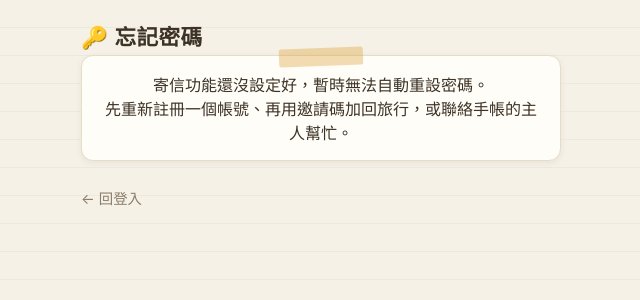
After one commit to thomaschen-spec/trip-ledger, a Flask app: page /forgot in a window 1280 px wide. The commit adds this page. Shown: the top 300 px of the page, without its empty margins (319-959 px from the left). Run offline with Flask 3, Linux system fonts and the light colour scheme; some libraries are stand-ins or nearby versions.

Commit message:
忘記密碼：email 寄重設連結（SMTP 走環境變數，未設定時顯示未啟用）
- /forgot 寄信（不洩漏 email 是否存在）、/reset/<token> 60分鐘一次性
- token 只存 SHA-256 雜湊；用過或過期即失效
- 登入頁加「忘記密碼？」入口

Co-Authored-By: Claude Fable 5 <noreply@anthropic.com>

```diff
--- a/app.py
+++ b/app.py
@@ -1,10 +1,14 @@
 import base64
 import csv
+import hashlib
 import io
 import json
 import os
+import secrets
+import smtplib
 import time
 import urllib.request
+from email.message import EmailMessage
 from datetime import date, datetime, timedelta, timezone
 
 from flask import Flask, render_template, request, redirect, url_for, session, Response, jsonify
@@ -120,6 +124,9 @@ def init_db():
             cur.execute(
                 "CREATE UNIQUE INDEX IF NOT EXISTS receipts_client_uuid_uidx ON receipts (client_uuid)"
             )
+            # v6：忘記密碼（存重設 token 的雜湊與期限，不存明文）
+            cur.execute("ALTER TABLE users ADD COLUMN IF NOT EXISTS reset_token_hash TEXT")
+            cur.execute("ALTER TABLE users ADD COLUMN IF NOT EXISTS reset_expires_at TIMESTAMPTZ")
         conn.commit()
 
 
@@ -229,7 +236,7 @@ def save_splits(cur, receipt_id, split_ids):
         )
 
 
-PUBLIC_ENDPOINTS = {"login", "register", "static", "sw_js", "offline_page"}
+PUBLIC_ENDPOINTS = {"login", "register", "static", "sw_js", "offline_page", "forgot_password", "reset_password"}
 
 # 收據照片保留期限：旅行結束後 30 天（沒排行程的旅行以記帳日起算 60 天）。
 # 帳目數字永遠保留，只清照片，免費資料庫額度才撐得住多人使用。
@@ -374,6 +381,101 @@ def login():
 def logout():
     session.pop("user_id", None)
     return redirect(url_for("login"))
+
+
+# ---- 忘記密碼：寄重設連結（SMTP 設定放環境變數，沒設定時此功能顯示未啟用） ----
+SMTP_HOST = os.environ.get("SMTP_HOST")          # Brevo: smtp-relay.brevo.com
+SMTP_PORT = int(os.environ.get("SMTP_PORT", "587"))
+SMTP_USER = os.environ.get("SMTP_USER")          # Brevo 後台顯示的 SMTP 登入帳號
+SMTP_PASS = os.environ.get("SMTP_PASS")          # Brevo 的 SMTP Key
+MAIL_FROM = os.environ.get("MAIL_FROM")          # 在 Brevo 驗證過的寄件 email
+RESET_TOKEN_TTL_MINUTES = 60
+
+
+def mail_configured():
+    return all([SMTP_HOST, SMTP_USER, SMTP_PASS, MAIL_FROM])
+
+
+def send_reset_email(to_email, reset_url):
+    msg = EmailMessage()
+    msg["Subject"] = "旅行手帳 — 重設密碼"
+    msg["From"] = MAIL_FROM
+    msg["To"] = to_email
+    msg.set_content(
+        "有人（應該是你）在「旅行手帳」按了忘記密碼。\n\n"
+        f"點這個連結設定新密碼（{RESET_TOKEN_TTL_MINUTES} 分鐘內有效）：\n{reset_url}\n\n"
+        "如果不是你按的，忽略這封信就好，密碼不會被改。"
+    )
+    with smtplib.SMTP(SMTP_HOST, SMTP_PORT, timeout=15) as server:
+        server.starttls()
+        server.login(SMTP_USER, SMTP_PASS)
+        server.send_message(msg)
+
+
+def hash_token(token):
+    return hashlib.sha256(token.encode()).hexdigest()
+
+
+@app.route("/forgot", methods=["GET", "POST"])
+def forgot_password():
+    if not mail_configured():
+        return render_template("forgot.html", disabled=True, done=False)
+    done = False
+    if request.method == "POST":
+        email = request.form.get("email", "").strip().lower()
+        if email:
+            with get_conn() as conn:
+                with conn.cursor() as cur:
+                    cur.execute("SELECT id FROM users WHERE email = %s", (email,))
+                    user = cur.fetchone()
+                    if user:
+                        token = secrets.token_urlsafe(32)
+                        cur.execute(
+                            "UPDATE users SET reset_token_hash = %s, "
+                            "reset_expires_at = now() + make_interval(mins => %s) WHERE id = %s",
+                            (hash_token(token), RESET_TOKEN_TTL_MINUTES, user["id"]),
+                        )
+                        conn.commit()
+                        reset_url = url_for("reset_password", token=token, _external=True)
+                        try:
+                            send_reset_email(email, reset_url)
+                        except Exception:
+                            pass  # 寄信失敗也回同樣畫面，不洩漏哪些 email 存在
+        # 無論 email 存不存在都顯示同一句話，避免被拿來探測誰有註冊
+        done = True
+    return render_template("forgot.html", disabled=False, done=done)
+
+
+@app.route("/reset/<token>", methods=["GET", "POST"])
+def reset_password(token):
+    with get_conn() as conn:
+        with conn.cursor() as cur:
+            cur.execute(
+                "SELECT id FROM users WHERE reset_token_hash = %s AND reset_expires_at > now()",
+                (hash_token(token),),
+            )
+            user = cur.fetchone()
+    if not user:
+        return render_template("reset.html", invalid=True, error=None)
+    error = None
+    if request.method == "POST":
+        password = request.form.get("password", "")
+        password2 = request.form.get("password2", "")
+        if password != password2:
+            error = "兩次密碼輸入的不一樣喔"
+        elif len(password) < 4:
+            error = "密碼至少要 4 個字元"
+        else:
+            with get_conn() as conn:
+                with conn.cursor() as cur:
+                    cur.execute(
+                        "UPDATE users SET password_hash = %s, reset_token_hash = NULL, "
+                        "reset_expires_at = NULL WHERE id = %s",
+                        (generate_password_hash(password), user["id"]),
+                    )
+                conn.commit()
+            return redirect(url_for("login"))
+    return render_template("reset.html", invalid=False, error=error)
 
 
 @app.route("/trip/<int:trip_id>/gate", methods=["GET", "POST"])
--- /dev/null
+++ b/templates/forgot.html
@@ -0,0 +1,27 @@
+{% extends "base.html" %}
+{% block title %}忘記密碼 — 旅行手帳{% endblock %}
+{% block content %}
+  <h1><span class="deco">🔑</span>忘記密碼</h1>
+
+  {% if disabled %}
+  <div class="card taped" style="text-align:center;">
+    寄信功能還沒設定好，暫時無法自動重設密碼。<br>
+    先重新註冊一個帳號、再用邀請碼加回旅行，或聯絡手帳的主人幫忙。
+  </div>
+  <a class="back" href="{{ url_for('login') }}">← 回登入</a>
+  {% elif done %}
+  <div class="card taped" style="text-align:center;">
+    📮 如果這個 email 有註冊過，重設密碼的信已經寄出了。<br>
+    去收信匣（也翻一下垃圾信）點信裡的連結，60 分鐘內有效。
+  </div>
+  <a class="back" href="{{ url_for('login') }}">← 回登入</a>
+  {% else %}
+  <p class="page-sub">輸入註冊時用的 email，我們會寄一封重設密碼的信給你。</p>
+  <form class="card taped" method="post">
+    <label>Email</label>
+    <input type="email" name="email" autofocus required>
+    <button class="btn red" type="submit">寄重設密碼的信給我</button>
+  </form>
+  <a class="back" href="{{ url_for('login') }}">← 回登入</a>
+  {% endif %}
+{% endblock %}
--- a/templates/login.html
+++ b/templates/login.html
@@ -18,5 +18,5 @@
     <input type="password" name="password" required>
     <button class="btn red" type="submit">登入</button>
   </form>
-  <p class="hint" style="text-align:center;">還沒有帳號？<a href="{{ url_for('register') }}">先註冊一個</a></p>
+  <p class="hint" style="text-align:center;">還沒有帳號？<a href="{{ url_for('register') }}">先註冊一個</a>　・　<a href="{{ url_for('forgot_password') }}">忘記密碼？</a></p>
 {% endblock %}
```
Also changed, not shown: templates/reset.html (added, +26 -0 lines).
